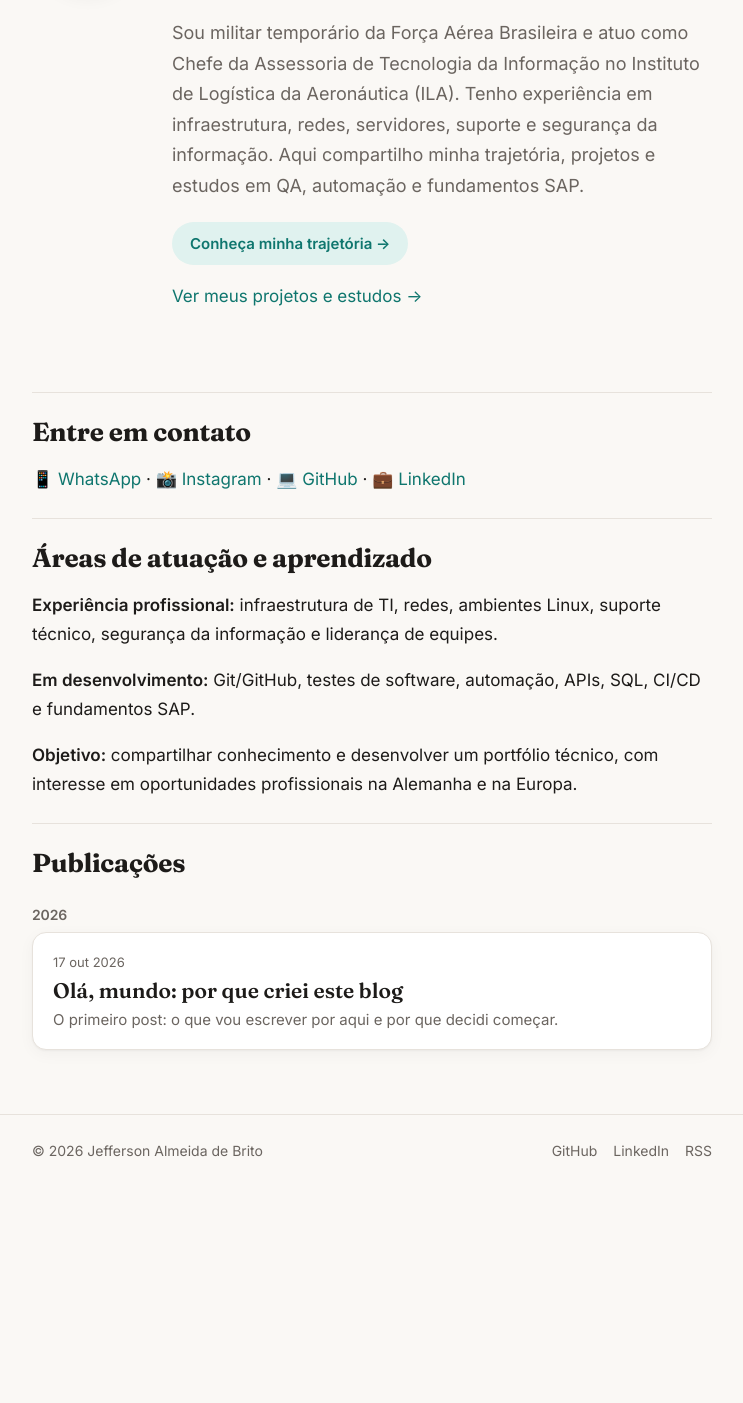
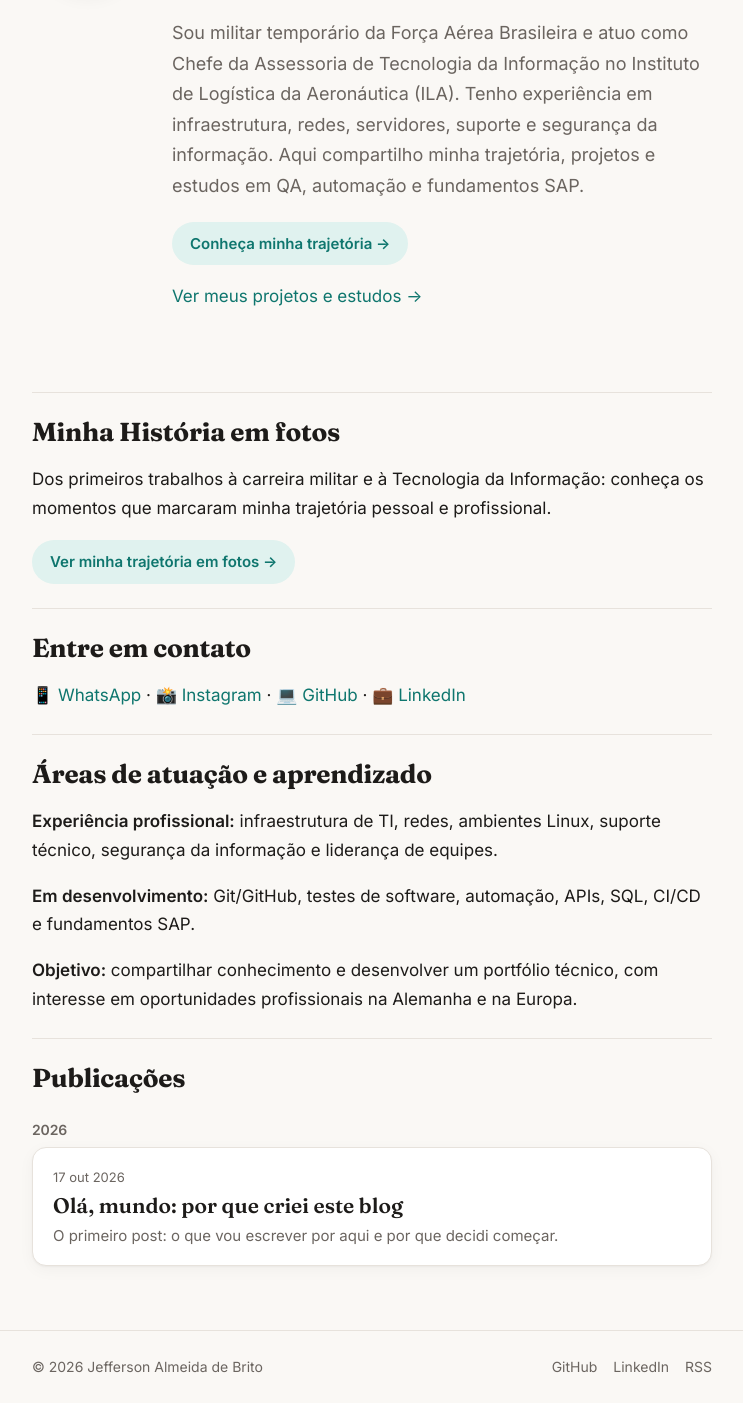
Before and after one commit to jeffersondk3/jeffersondk3.github.io, a Jekyll site: the page built from index.html, in a window 1280 px wide, cut to the strip 249-1652 px from the top of the page. Shown: the whole strip, without its empty margins (268-1011 px from the left). Built offline with Jekyll 4.4.1, drawn with Linux system fonts in a browser that asks for light colours; before the commit the page ends 1436 px from its top, so only the background shows below that.

Commit message:
Adiciona acesso à página Minha História

```diff
--- a/index.html
+++ b/index.html
@@ -10,6 +10,12 @@ layout: default
     <a class="btn" href="{{ '/sobre/' | relative_url }}">Conheça minha trajetória →</a>
     <p><a href="{{ '/projetos/' | relative_url }}">Ver meus projetos e estudos →</a></p>
   </div>
+</section>
+
+<section class="posts">
+  <h2 class="section-title">Minha História em fotos</h2>
+  <p>Dos primeiros trabalhos à carreira militar e à Tecnologia da Informação: conheça os momentos que marcaram minha trajetória pessoal e profissional.</p>
+  <p><a class="btn" href="{{ '/minha-historia/' | relative_url }}">Ver minha trajetória em fotos →</a></p>
 </section>
 
 <section class="posts">
```
